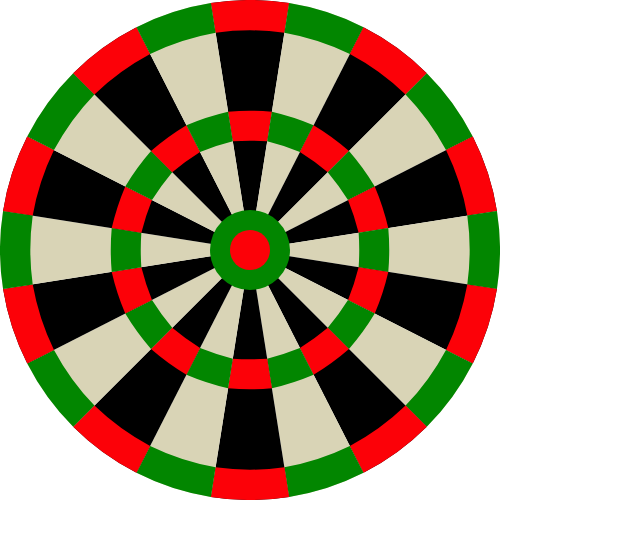
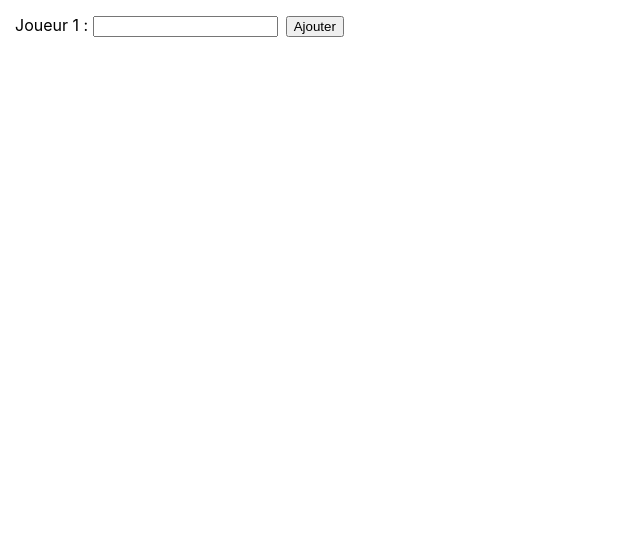
Before and after one commit to simondegand/darts, a React (Create React App) app: page / in a window 1280 px wide. Shown: the top 538 px of the page, without its empty margins (0-640 px from the left). Built offline with nearby package versions, Linux system fonts and the light colour scheme.

Commit message:
ADD react router + players page

```diff
--- a/package.json
+++ b/package.json
@@ -9,6 +9,8 @@
     "react": "^17.0.1",
     "react-dom": "^17.0.1",
     "react-redux": "^7.2.2",
+    "react-router": "^5.2.0",
+    "react-router-dom": "^5.2.0",
     "react-scripts": "4.0.1",
     "redux": "^4.0.5",
     "web-vitals": "^0.2.4"
--- a/src/App.js
+++ b/src/App.js
@@ -6,6 +6,9 @@ import { Provider } from 'react-redux';
 import { createStore } from 'redux';
 import rootReducer from './redux/reducers';
 import SelectedPoints from './components/SelectedPoints';
+import { Switch, BrowserRouter as Router, Route } from 'react-router-dom';
+import PlayersPage from './pages/PlayersPage';
+import TargetPage from './pages/TargetPage';
 
 
 const store = createStore(rootReducer, window.__REDUX_DEVTOOLS_EXTENSION__ && window.__REDUX_DEVTOOLS_EXTENSION__());
@@ -31,12 +34,23 @@ class App extends React.Component {
     const {displayFollower, followerX, followerY, zoomX, zoomY, followerColor, followerPoints} = this.state;
     return (
       <Provider store={store}>
-        <Target size={500} arcThickness={30} mouseMoved={this.mouseMoved} mouseLeaving={this.hideFollower}/>
-        <Following display={displayFollower} zoomX={zoomX} zoomY={zoomY} x={followerX} y={followerY} mouseMoved={this.mouseMoved} size={this.zoomSize} mouseEnter={this.hideFollower} color={followerColor} points={followerPoints} />
-        <SelectedPoints/>
+        <Router>
+          <Switch>
+            <Route exact path="/">
+              <PlayersPage/>
+            </Route>
+            <Route path="/target">
+              <TargetPage/>
+            </Route>
+          </Switch>
+        </Router>
       </Provider>
     );
   }
+
+  // <Target size={500} arcThickness={30} mouseMoved={this.mouseMoved} mouseLeaving={this.hideFollower}/>
+  // <Following display={displayFollower} zoomX={zoomX} zoomY={zoomY} x={followerX} y={followerY} mouseMoved={this.mouseMoved} size={this.zoomSize} mouseEnter={this.hideFollower} color={followerColor} points={followerPoints} />
+  // <SelectedPoints/>
 
   mouseMoved(x, y, points, color){
     if(typeof points === 'undefined') points = this.state.followerPoints;
--- a/src/components/SelectedPoints.js
+++ b/src/components/SelectedPoints.js
@@ -12,7 +12,7 @@ class SelectedPoints extends React.Component{
             return <div onMouseOut={() => this.props.setHover(point, false)} onMouseOver={() => this.props.setHover(point, true)}>
                 <span>Point {index + 1} : ({point.point.x}, {point.point.y}) {point.points.toString().padStart(2, '0')}</span>
                 <button onClick={() => this.props.deletePoint(point)}><img src={deleteIcon}/></button>
-            </div>
+            </div>;
         });
     }
 }
--- a/src/css/App.css
+++ b/src/css/App.css
@@ -1,44 +1,11 @@
-
+body{
+  padding: 15px;
+}
 
 .target-svg *{
   cursor: none;
 }
 
-.App {
-  text-align: center;
+button{
+  margin-left:8px;
 }
-
-.App-logo {
-  height: 40vmin;
-  pointer-events: none;
-}
-
-@media (prefers-reduced-motion: no-preference) {
-  .App-logo {
-    animation: App-logo-spin infinite 20s linear;
-  }
-}
-
-.App-header {
-  background-color: #282c34;
-  min-height: 100vh;
-  display: flex;
-  flex-direction: column;
-  align-items: center;
-  justify-content: center;
-  font-size: calc(10px + 2vmin);
-  color: white;
-}
-
-.App-link {
-  color: #61dafb;
-}
-
-@keyframes App-logo-spin {
-  from {
-    transform: rotate(0deg);
-  }
-  to {
-    transform: rotate(360deg);
-  }
-}
--- /dev/null
+++ b/src/pages/PlayersPage.js
@@ -0,0 +1,57 @@
+import React from 'react';
+import { connect } from 'react-redux';
+import { bindActionCreators } from 'redux';
+import { AddPlayer } from '../redux/actions';
+
+class PlayersPage extends React.Component{
+    constructor(props){
+        super(props);
+        this.state = {
+            nameToAdd: ''
+        }
+    }
+
+    render(){
+        const {players} = this.props;
+        return <div>
+            {players && players.map(player => {
+                return <div>
+                    <span>{player.name}</span>
+                </div>
+            })}
+            <div>
+                <span>Joueur 1 : </span>
+                <input onKeyPress={(event) => event.code.includes('Enter') ? this.addPlayer() : false} value={this.state.nameToAdd} type="text" onChange={this.nameChanged.bind(this)} />
+                <button onClick={this.addPlayer.bind(this)}>Ajouter</button>
+            </div>
+        </div>
+    }
+
+    nameChanged(event){
+        this.setState({nameToAdd: event.target.value});
+    }
+
+    addPlayer(){
+        this.props.addPlayer({name: this.state.nameToAdd});
+        this.setState({nameToAdd: ''});
+    }
+}
+
+function mapStateToProps(store){
+    console.log('mapstatetoprops')
+    let players = [];
+
+    if(typeof store.players.players !== 'undefined'){
+        players = store.players.players;
+    }
+
+    return {players};
+}
+
+function mapDispatchToProps(dispatch){
+    return bindActionCreators({
+        addPlayer: AddPlayer
+    }, dispatch);
+}
+
+export default connect(mapStateToProps, mapDispatchToProps) (PlayersPage);
--- /dev/null
+++ b/src/pages/TargetPage.js
@@ -0,0 +1,9 @@
+import React from 'react';
+
+class TargetPage extends React.Component{
+    render(){
+        return null;
+    }
+}
+
+export default TargetPage;
--- a/src/redux/actions/index.js
+++ b/src/redux/actions/index.js
@@ -2,6 +2,7 @@ export const ADD_SELECTED_POINT = 'ADD_SELECTED_POINT';
 export const DELETE_SELECTED_POINT = 'DELETE_SELECTED_POINT';
 export const SET_RELOAD = 'SET_RELOAD';
 export const SET_HOVER = 'SET_HOVER';
+export const ADD_PLAYER = 'ADD_PLAYER';
 
 export function AddSelectedPoint(point, points){
     return {type: ADD_SELECTED_POINT, payload: {point, points}};
@@ -18,3 +19,7 @@ export function SetReload(reload){
 export function SetHover(point, hover){
     return {type:SET_HOVER, payload: {point, hover}};
 }
+
+export function AddPlayer(player){
+    return {type: ADD_PLAYER, payload: player};
+}
--- /dev/null
+++ b/src/redux/reducers/PlayersReducer.js
@@ -0,0 +1,17 @@
+import { ADD_PLAYER } from "../actions"
+
+
+const initialState = {
+    players: []
+}
+
+export default function(state = initialState, action){
+    switch(action.type){
+        case ADD_PLAYER:
+            var players = [...state.players];
+            players.push(action.payload);
+            return {...state, players};
+        default:
+            return state;
+    }
+}
--- a/src/redux/reducers/index.js
+++ b/src/redux/reducers/index.js
@@ -1,8 +1,10 @@
 import { combineReducers } from "redux";
+import PlayersReducer from "./PlayersReducer";
 import SelectedReducer from "./SelectedReducer";
 
 const rootReducer = combineReducers({
-    selected: SelectedReducer
+    selected: SelectedReducer,
+    players: PlayersReducer
 });
 
 export default rootReducer;
```
Also changed, not shown: 2 other files (tests, documents, lock files or other folders).
